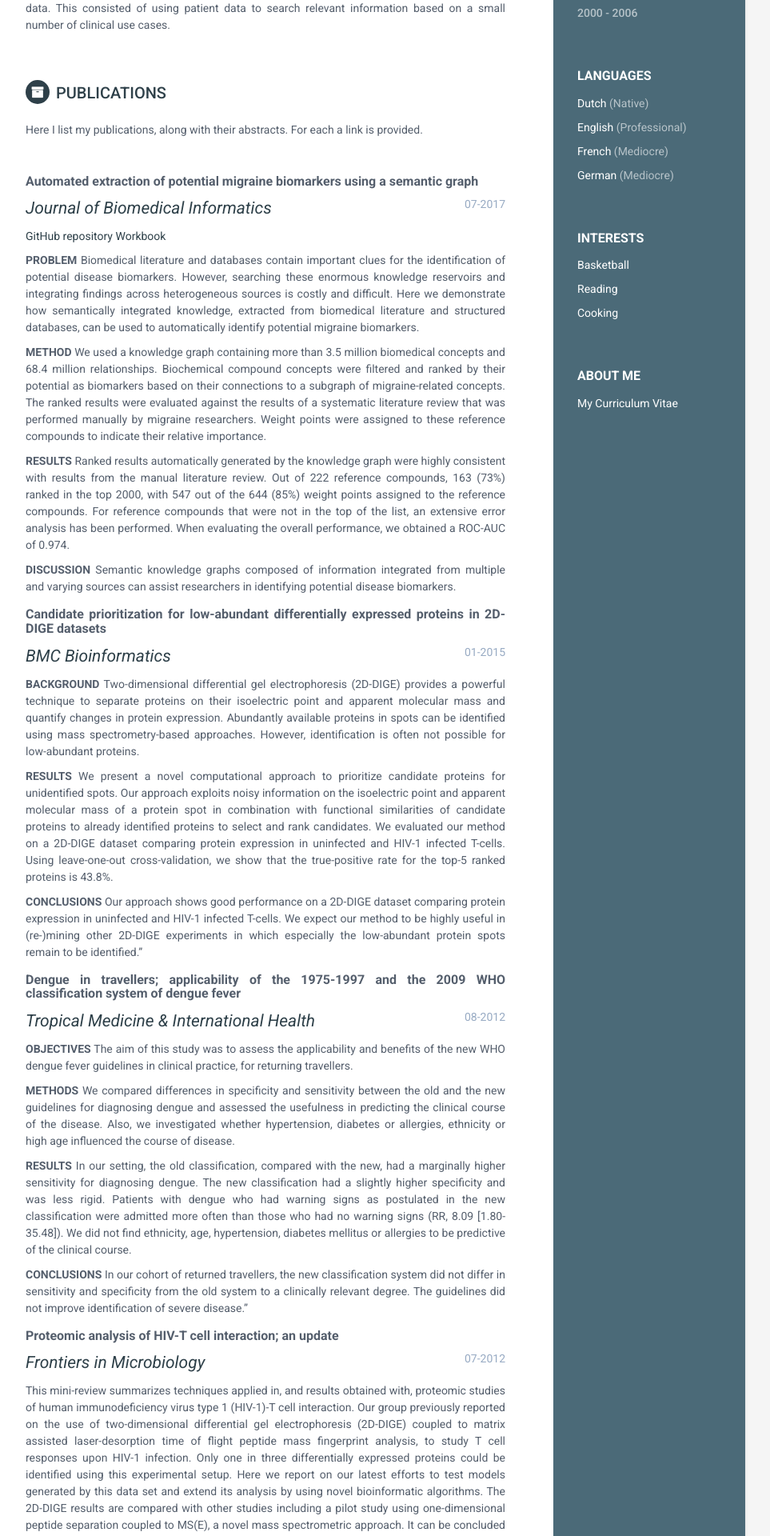
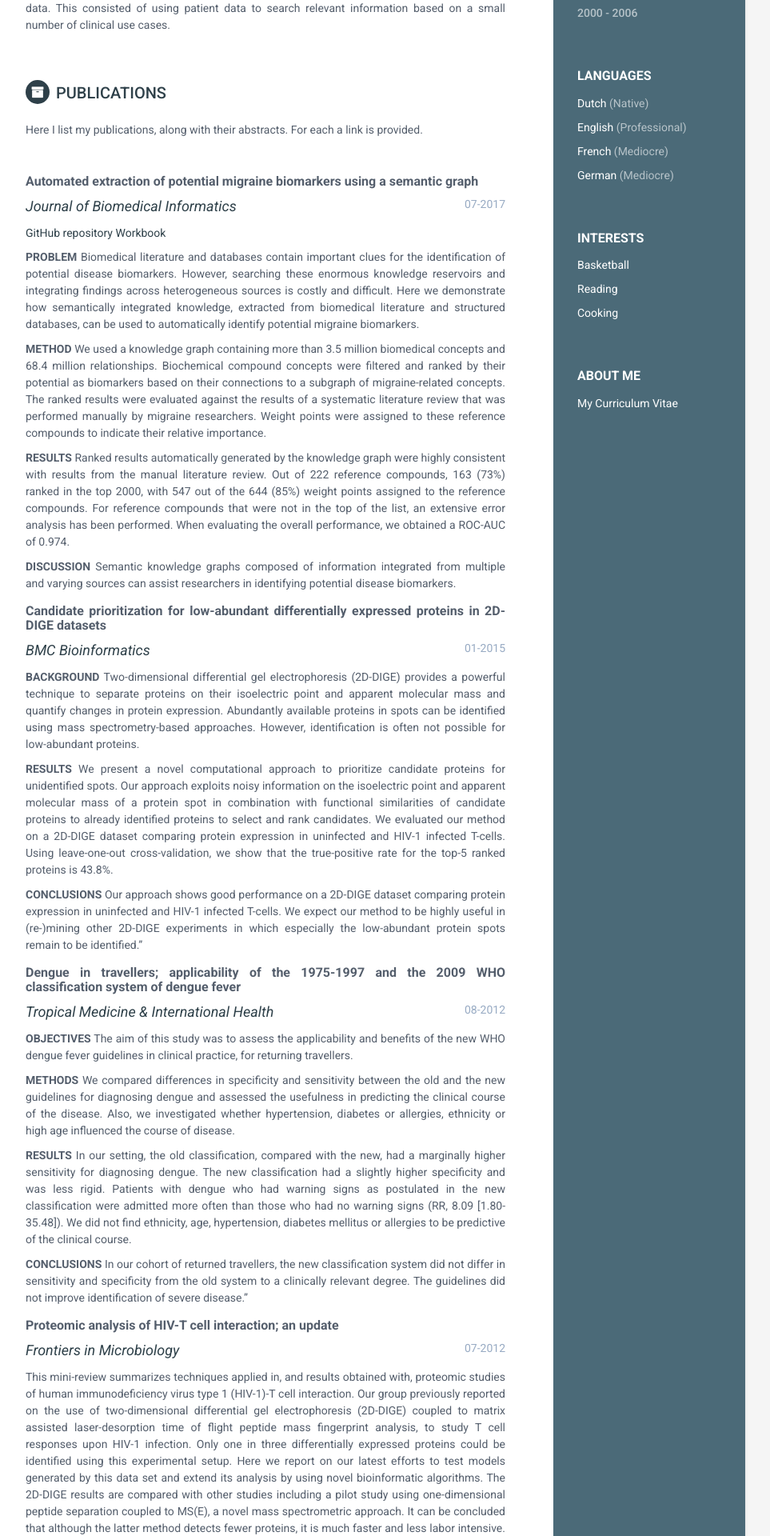
Before and after one commit to Wytz/wytz.github.io, a Jekyll site: the page built from index.html, in a window 1280 px wide. Shown: the part 996-2916 px from the top of the page at 80% size, without its empty margins (188-1151 px from the left). Built offline with Jekyll 4.4.1, drawn with Linux system fonts in a browser that asks for light colours.

Commit message:
font size smaller

```diff
--- a/_includes/projects.html
+++ b/_includes/projects.html
@@ -13,7 +13,7 @@
     <div class="item">
       <h3 class="project-title" style="text-align:justify;text-justify:inter-word;"><b>{{ project.title }}</b></h3>
 	  <div class="upper-row" style="margin-top:10px;margin-bottom:10px;">
-	    <div style="font-size:21px;"><a href="{{ project.link }}"><i>  {{ project.journal}}  </i></a></div>
+	    <div style="font-size:18px;"><a href="{{ project.link }}"><i>  {{ project.journal}}  </i></a></div>
 		<div class="time">{{ project.publicationdate }}</div>
 	  </div>
 	  <div class = links style="margin-top:10px;margin-bottom:10px;font-size:20;">
--- a/assets/css/styles.css
+++ b/assets/css/styles.css
@@ -93,7 +93,7 @@ p {
 }
 .sidebar-wrapper .contact-list .fa {
   margin-right: 5px;
-  font-size: 17px;
+  font-size: 14px;
   vertical-align: middle;
 }
 .sidebar-wrapper .contact-list li {
```
